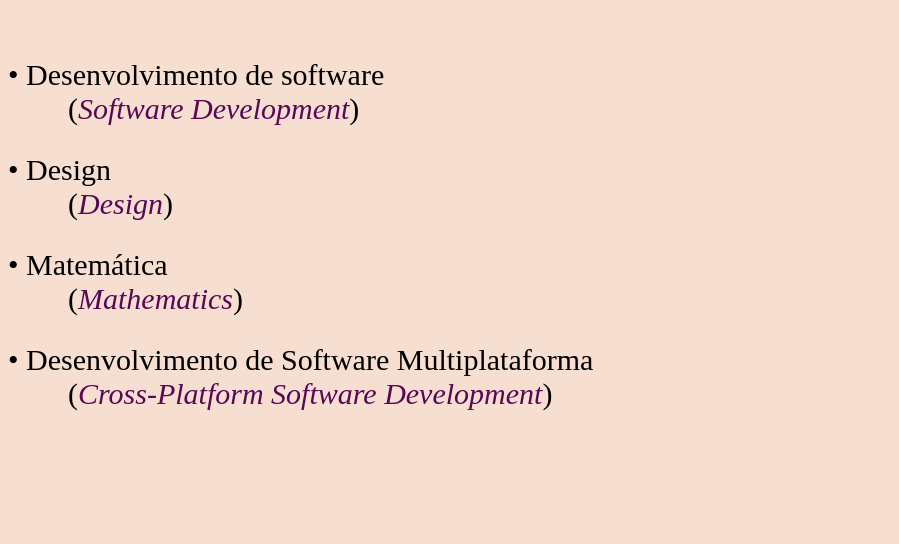
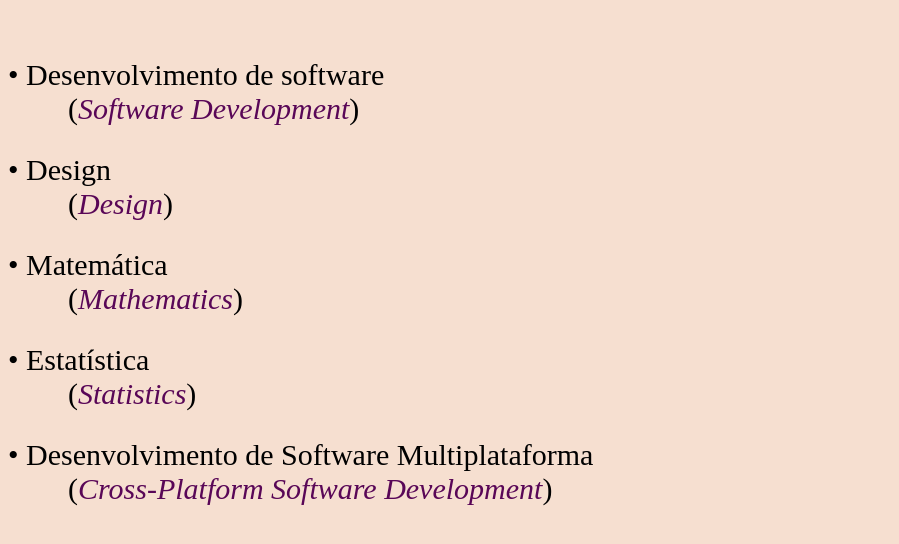
Before and after one commit to ademiralves/cpdev, a plain HTML site: page index.html in a window 1280 px wide. Shown: the part 202-746 px from the top of the page, without its empty margins (0-899 px from the left). Drawn offline with Linux system fonts and the light colour scheme.

Commit message:
Add files via upload

```diff
--- a/index.html
+++ b/index.html
@@ -41,7 +41,8 @@
 <a href="CONT/01software/software.html"><ruby>• Desenvolvimento de software<rt><font color="#F66026"></font></rt></ruby> <br>	(<font color="#590757"><i>Software Development</i></font>)</font></a>
 <a href="CONT/02design/design.html"><ruby>• Design<rt><font color="#F66026"></font></rt></ruby> <br>	(<font color="#590757"><i>Design</i></font>)</font></a>
 <a href="CONT/03mathematics/mathematics.html"><ruby>• Matemática<rt><font color="#F66026"></font></rt></ruby> <br>	(<font color="#590757"><i>Mathematics</i></font>)</font></a>
-<a href="CONT/04platform/platform.html"><ruby>• Desenvolvimento de Software Multiplataforma<rt><font color="#F66026"></font></rt></ruby> <br>	(<font color="#590757"><i>Cross-Platform Software Development</i></font>)</font></a>
+<a href="CONT/04statistics/statistics.html"><ruby>• Estatística<rt><font color="#F66026"></font></rt></ruby> <br>	(<font color="#590757"><i>Statistics</i></font>)</font></a>
+<a href="CONT/05platform/platform.html"><ruby>• Desenvolvimento de Software Multiplataforma<rt><font color="#F66026"></font></rt></ruby> <br>	(<font color="#590757"><i>Cross-Platform Software Development</i></font>)</font></a>
 
 
 </pre>
```
